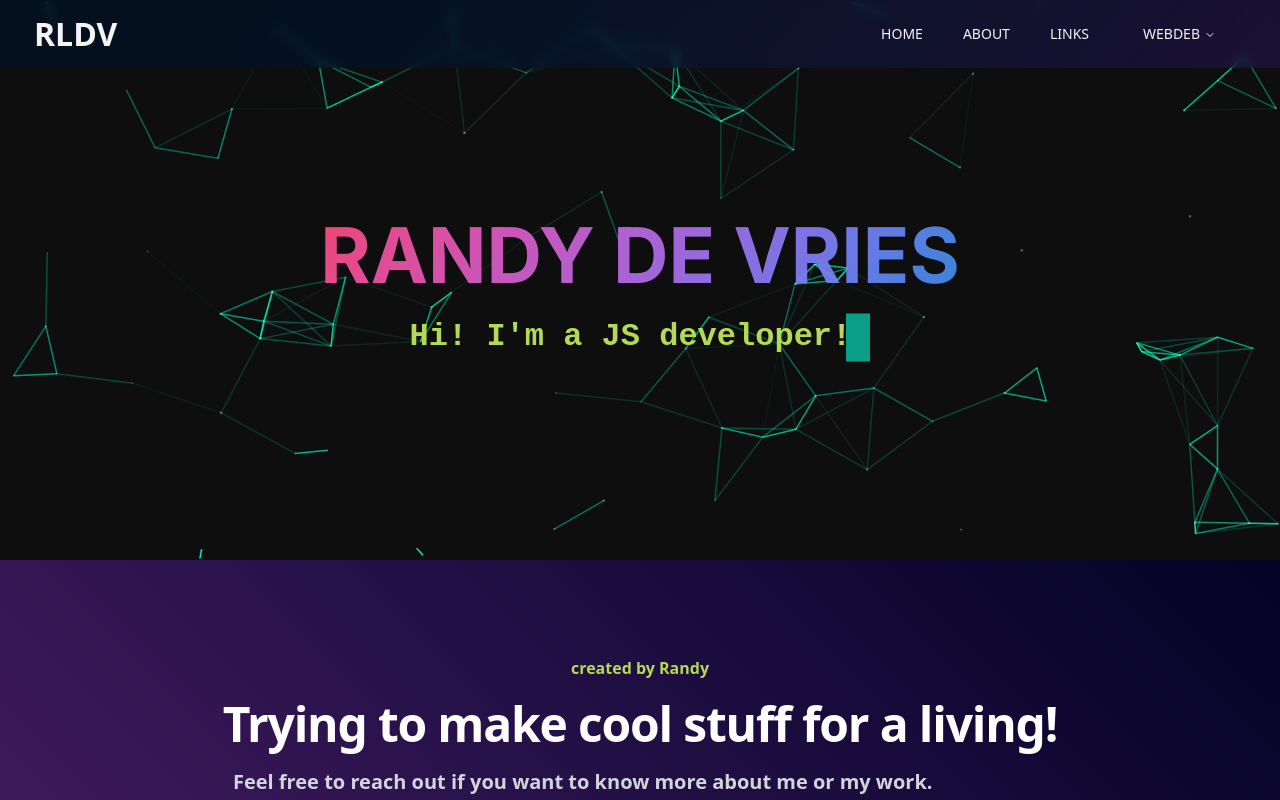
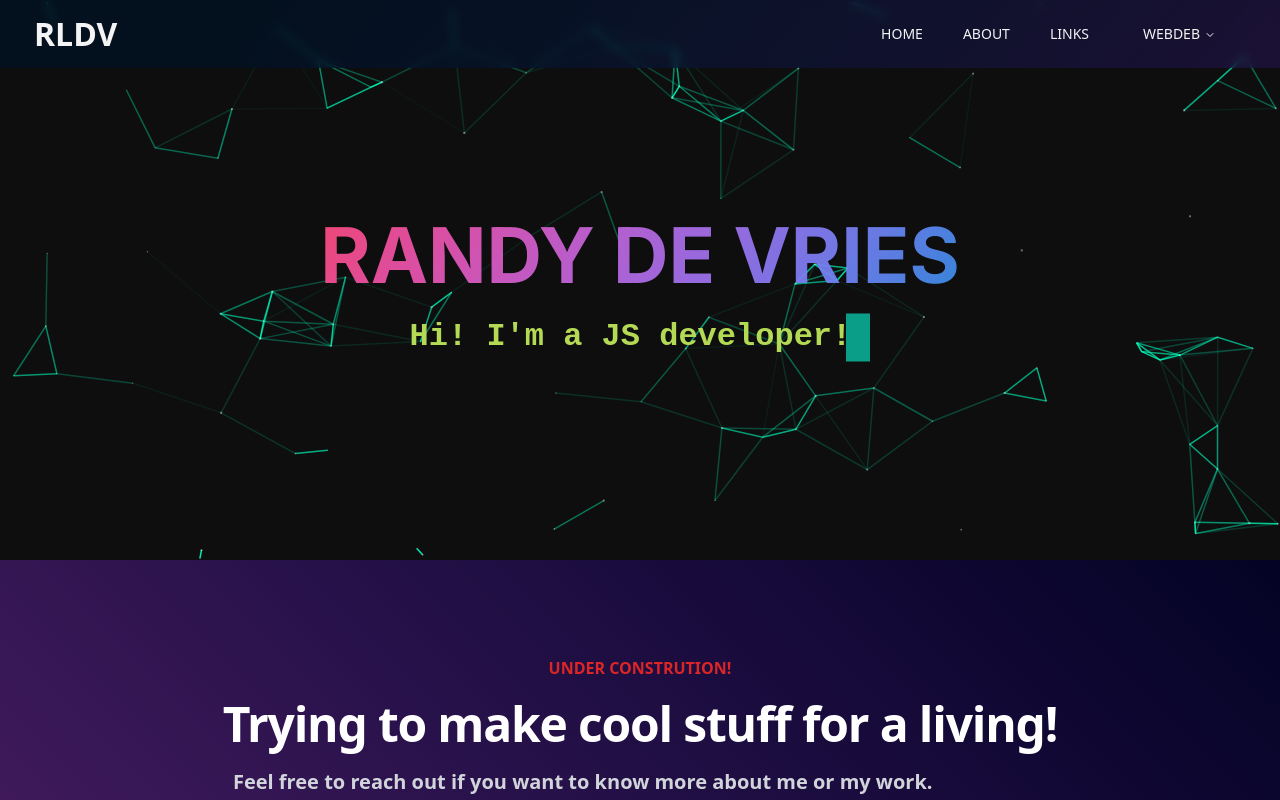
Before and after one commit to Freezler/profile-react, a React (Vite) app: page / in a window 1280 px wide. Shown: the top 800 px of the page. Built offline with nearby package versions, Linux system fonts and the light colour scheme.

Commit message:
add:(fix) fixed main layout

```diff
--- a/src/components/herobg.tsx
+++ b/src/components/herobg.tsx
@@ -7,7 +7,7 @@ export default function HeroSectionGradientBackground() {
         <div className="z-10">
           <div className="pt-10 lg:pt-12">
             <div className="mx-auto text-center">
-              <p className="text-[--badass] text-[clamp(0.8rem,2vw,1.2rem]]">created by Randy</p>
+              <p className="text-[clamp(0.8rem,2vw,1.2rem]] text-red-600">UNDER CONSTRUTION!</p>
               <div className="mt-0">
                 <h1 className="font-extrabold text-[white] text-4xl lg:text-5xl tracking-tight scroll-m-20">
                   Trying to make cool stuff for a living!
```
